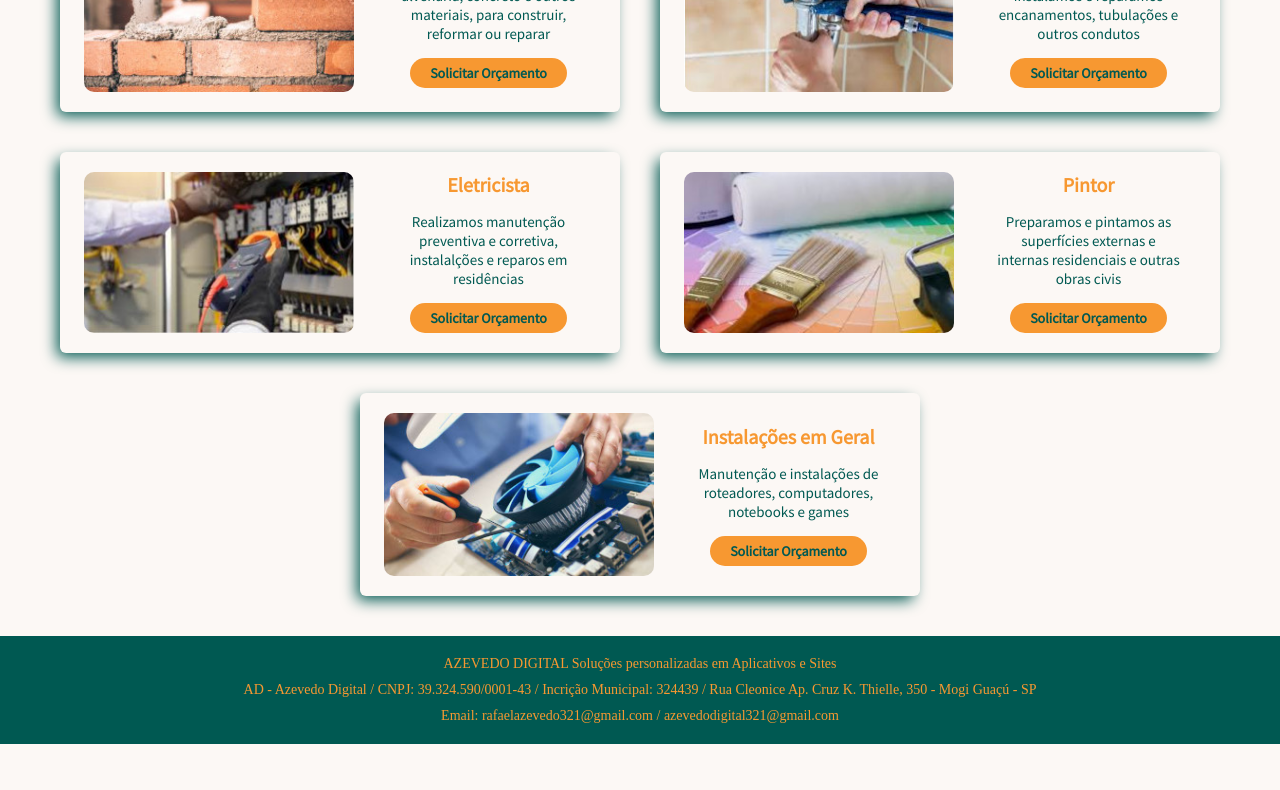
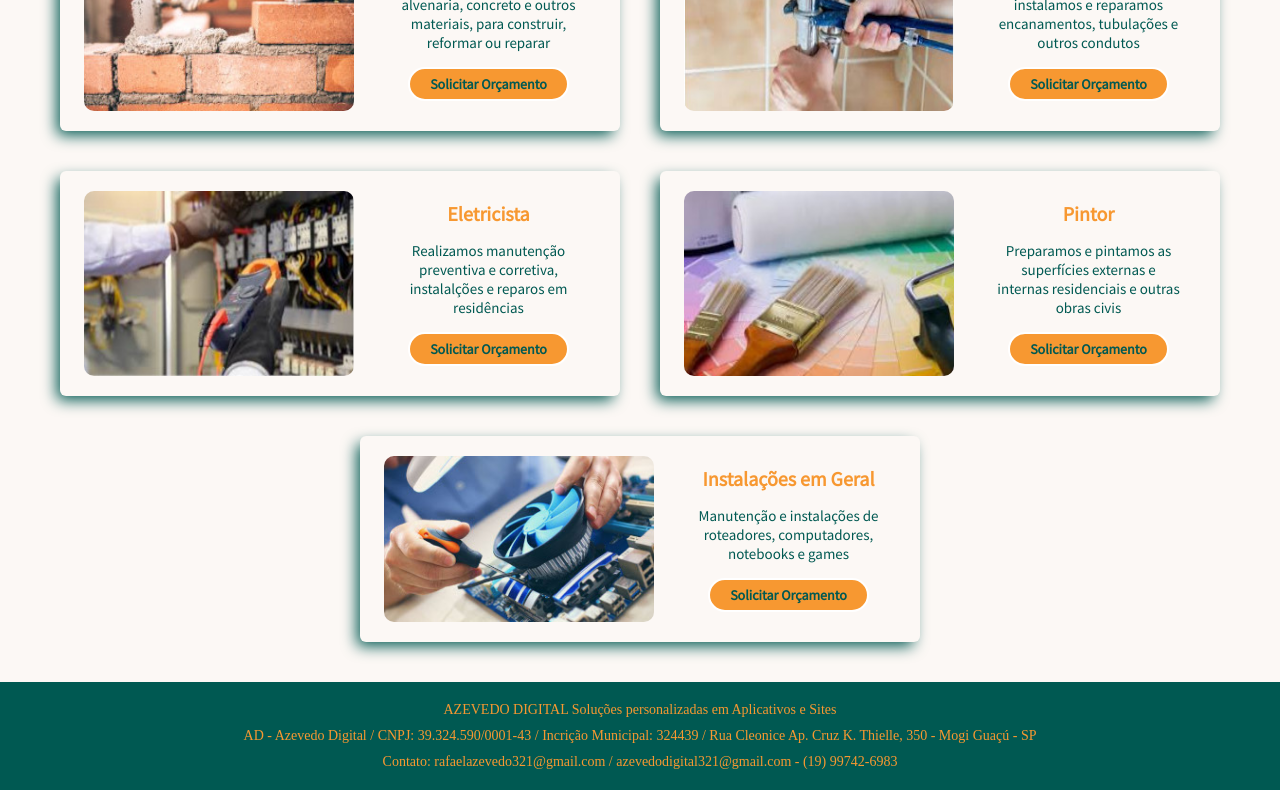
Before and after one commit to RafaelBiatoAzevedo/brothers, a plain HTML site: page index.html in a window 1280 px wide. Shown: the part 338-1128 px from the top of the page. Before the commit the page ends 1082 px from the top, so only its background shows below. Drawn offline with Linux system fonts and the light colour scheme.

Commit message:
feat: refactor all

```diff
--- /dev/null
+++ b/data.js
@@ -0,0 +1,197 @@
+export const services = [
+  {
+    title: 'Pedreiro',
+    image: './images/pedreiro.jpg',
+    description:
+      'Executamos trabalhos em alvenaria, concreto e outros materiais, para construir, reformar ou reparar',
+  },
+  {
+    title: 'Encanador',
+    image: './images/encanador.jpeg',
+    description:
+      'Montamos, ajustamos, instalamos e reparamos encanamentos, tubulações e outros condutos',
+  },
+  {
+    title: 'Eletricista',
+    image: './images/eletricista.jpeg',
+    description:
+      'Realizamos manutenção preventiva e corretiva, instalalções e reparos em residências',
+  },
+  {
+    title: 'Pintor',
+    image: './images/pintor.jpeg',
+    description:
+      'Preparamos e pintamos as superfícies externas e internas residenciais e outras obras civis',
+  },
+  {
+    title: 'Instalações em Geral',
+    image: './images/manutencao.jpg',
+    description:
+      'Manutenção e instalações de roteadores, computadores, notebooks e games',
+  },
+];
+
+export const professionals = [
+  {
+    name: 'Rafael Azevedo',
+    work: 'Desenvolvedor de sitemas',
+    description:
+      'Desenvolvedor Web Full Stack \nAnálise de Sistemas na Puc-Campinas \nManutenção de Computadores \nSenai',
+    cel: '(19) 99742-6983',
+    picture: './images/contacts/rafael-picture.jpg',
+  },
+  {
+    name: 'Jean Maycon',
+    work: 'Samae-Mogi-Guaçu',
+    description:
+      'Trabalha no Samae a mais de 15 anos\nExperiência com construção em geral \nEducação Física na Anhanguera',
+    cel: '(19) 99906-4561',
+    picture: './images/contacts/jean-picture.jpg',
+  },
+];
+
+export const mason = [
+  {
+    title: 'Concretagem',
+    image: './images/mason/concretagem.jpg',
+    description: 'Fazemos concreagem de calçadas, lajes e solos em geral.',
+  },
+  {
+    title: 'Contrapiso',
+    image: './images/mason/contrapiso.jpeg',
+    description:
+      'Fazemos contrapisos em concreto ou argamassa, para impermeabilizar, regular e nivelar solo e lajes.',
+  },
+  {
+    title: 'Assentamento de Pisos',
+    image: './images/mason/assentamento-pisos.jpeg',
+    description: 'Assentamos pisos, cerâmicas e pedras com ótimo acabamento.',
+  },
+  {
+    title: 'Reboco',
+    image: './images/mason/reboco.jpeg',
+    description:
+      'Aplicamos reboco para acabamento ou assentamento de azuleijos.',
+  },
+  {
+    title: 'Assentamento de Azuleijos',
+    image: './images/mason/azuleijo.jpeg',
+    description: 'Assentamos azuleijos com ótimo acabamento.',
+  },
+  {
+    title: 'Muros',
+    image: './images/mason/muros.jpeg',
+    description: 'Construimos muros com todos tipos tijolos.',
+  },
+  {
+    title: 'Instalação de Portões',
+    image: './images/mason/instalacao-portao.jpeg',
+    description: 'Instalamos portões basculantes, corrediços e comuns.',
+  },
+  {
+    title: 'Instalação de Pias',
+    image: './images/mason/instalacao-da-pia.webp',
+    description:
+      'Instalamos pias de cozinha, banheiro e lavanderia com ótimo acabamento.',
+  },
+];
+
+export const plumber = [
+  {
+    title: 'Vazamentos',
+    image: './images/plumber/vazamento.jpeg',
+    description:
+      'Achamos vazamentos com aparelho, consertamos e fazemos ótimo acamento e limpeza. ',
+  },
+  {
+    title: 'Instalacões Torneiras',
+    image: './images/plumber/torneira.jpeg',
+    description:
+      'Instalamos todos tipos de torneiras, registros, sifões  e trocamos reparos.',
+  },
+  {
+    title: 'Caixa água Padrão',
+    image: './images/plumber/caixa-padrao-agua.jpg',
+    description:
+      'Instalamos caixa água padrão de acordo com expecificações do SAMAE.',
+  },
+  {
+    title: 'Caixa de Gordura',
+    image: './images/plumber/caixa-gordura.jpeg',
+    description: 'Instalamos caixa de gordura com ótimo acabamento.',
+  },
+];
+
+export const electrician = [
+  {
+    title: 'Instalações em Geral',
+    image: './images/electrician/instalacoesgeralEletri.jpeg',
+    description:
+      'Instalamos tomadas e bocais em geral, chuveiros, ventiladores, lustres, etc',
+  },
+  {
+    title: 'Caixa de Distribuição',
+    image: './images/electrician/caixa_distribuicao.jpeg',
+    description:
+      'Instalamos Caixa distribuidoras de acordo com a norma NBR-5410',
+  },
+  {
+    title: 'Segurança',
+    image: './images/electrician/cameras.jpeg',
+    description: 'Instalamos câmeras de segurança e interfone',
+  },
+];
+
+export const painter = [
+  {
+    title: 'Pintura de Paredes',
+    image: './images/painter/pintura_parede.jpeg',
+    description: 'Pintamos todos tipos de paredes',
+  },
+  {
+    title: 'Pintura de Pisos',
+    image: './images/painter/pintura_pisos.jpeg',
+    description: 'Pintamos calçadas e pisos em geral',
+  },
+  {
+    title: 'Pintura de Ferragem',
+    image: './images/painter/pintura_ferragem.jpeg',
+    description: 'Pintamos janelas, venezianas, portões e grades',
+  },
+];
+
+export const installationGeneral = [
+  {
+    title: 'Computadores e notebooks',
+    image: './images/installation/limpeza_computador.jpeg',
+    description:
+      'Limpamos, trocamos pasta térmica, formatamos e fazemos upgrades',
+  },
+  {
+    title: 'Limpeza VideoGames',
+    image: './images/installation/limpeza_videogame.jpeg',
+    description:
+      'Limpamos e trocamos pasta térmica para aumentar vida útil do seu VideoGame',
+  },
+  {
+    title: 'Redes e roteadores',
+    image: './images/installation/instalacao_redes.jpeg',
+    description:
+      'Fazemos instalações de redes, cabos, switch e roteadores para melhorar tranmissão de dados',
+  },
+  {
+    title: 'Desbloqueio de PS3',
+    image: './images/installation/desbloqueio_ps3.jpeg',
+    description: 'Desbloqueamos seu PS3 com mais de 1000 jogos famosos',
+  },
+];
+
+export const company =
+  'Logo criado em Free Logo Maker. \n' +
+  '"Brothers reparos em geral" ' +
+  'nome fantasia criado pelo desenvolvedor Rafael Biato de Azevedo.\n' +
+  'Azevedo Digital - Soluções personalizadas em Aplicativos e Sites.\n' +
+  'CNPJ: 39.324.590/0001-43 / Incrição Municipal: 324439 \n' +
+  'Rua Cleonice Ap. Cruz Thielle, 350 - Jd Alvorada - Mogi-Guaçu - SP\n' +
+  'Contatos: rafaelazevedo321@gmail.com / azevedodigital321@gmail.com\n' +
+  'Cel: (19) 99742-6983';
--- a/index.html
+++ b/index.html
@@ -12,7 +12,7 @@
       rel="stylesheet"
     />
     <link rel="stylesheet" href="style.css" />
-    <script src="script.js"></script>
+    <script type="module" src="script.js"></script>
   </head>
   <body>
     <header>
@@ -66,7 +66,8 @@
           324439 / Rua Cleonice Ap. Cruz K. Thielle, 350 - Mogi Guaçú - SP
         </p>
         <p class="company">
-          Email: rafaelazevedo321@gmail.com / azevedodigital321@gmail.com
+          Contato: rafaelazevedo321@gmail.com / azevedodigital321@gmail.com -
+          (19) 99742-6983
         </p>
       </div>
     </footer>
--- a/script.js
+++ b/script.js
@@ -1,206 +1,29 @@
-const services = [
-  {
-    title: 'Pedreiro',
-    image: './images/pedreiro.jpg',
-    description:
-      'Executamos trabalhos em alvenaria, concreto e outros materiais, para construir, reformar ou reparar',
-  },
-  {
-    title: 'Encanador',
-    image: './images/encanador.jpeg',
-    description:
-      'Montamos, ajustamos, instalamos e reparamos encanamentos, tubulações e outros condutos',
-  },
-  {
-    title: 'Eletricista',
-    image: './images/eletricista.jpeg',
-    description:
-      'Realizamos manutenção preventiva e corretiva, instalalções e reparos em residências',
-  },
-  {
-    title: 'Pintor',
-    image: './images/pintor.jpeg',
-    description:
-      'Preparamos e pintamos as superfícies externas e internas residenciais e outras obras civis',
-  },
-  {
-    title: 'Instalações em Geral',
-    image: './images/manutencao.jpg',
-    description:
-      'Manutenção e instalações de roteadores, computadores, notebooks e games',
-  },
-];
+import {
+  services,
+  professionals,
+  mason,
+  plumber,
+  electrician,
+  painter,
+  installationGeneral,
+  company,
+} from './data.js';
 
-const professionals = [
-  {
-    name: 'Rafael Azevedo',
-    work: 'Estudante',
-    description:
-      'Developer Web Full Stack \nAnálise de Sistemas na Puc-Campinas 2009 \nManutenção de Computadores 2004 \nSenai 2002',
-    cel: '(19) 99742-6983',
-    picture: './images/contacts/rafael-picture.jpg',
-  },
-  {
-    name: 'Jean Maycon',
-    work: 'Samae-Mogi-Guaçu',
-    description:
-      'Trabalha no Samae a mais de 15 anos\nExperiência em construção em geral \nEducação Física na Anhanguera',
-    cel: '(19) 99906-4561',
-    picture: './images/contacts/jean-picture.jpg',
-  },
-];
-
-const mason = [
-  {
-    title: 'Concretagem',
-    image: './images/mason/concretagem.jpg',
-    description: 'Fazemos concreagem de calçadas, lajes e solos em geral.',
-  },
-  {
-    title: 'Contrapiso',
-    image: './images/mason/contrapiso.jpeg',
-    description:
-      'Fazemos contrapisos em concreto ou argamassa, para impermeabilizar, regular e nivelar solo e lajes.',
-  },
-  {
-    title: 'Assentamento de Pisos',
-    image: './images/mason/assentamento-pisos.jpeg',
-    description: 'Assentamos pisos, cerâmicas e pedras com ótimo acabamento.',
-  },
-  {
-    title: 'Reboco',
-    image: './images/mason/reboco.jpeg',
-    description:
-      'Aplicamos reboco para acabamento ou assentamento de azuleijos.',
-  },
-  {
-    title: 'Assentamento de Azuleijos',
-    image: './images/mason/azuleijo.jpeg',
-    description: 'Assentamos azuleijos com ótimo acabamento.',
-  },
-  {
-    title: 'Muros',
-    image: './images/mason/muros.jpeg',
-    description: 'Construimos muros com todos tipos tijolos.',
-  },
-  {
-    title: 'Instalação de Portões',
-    image: './images/mason/instalacao-portao.jpeg',
-    description: 'Instalamos portões basculantes, corrediços e comuns.',
-  },
-  {
-    title: 'Instalação de Pias',
-    image: './images/mason/instalacao-da-pia.webp',
-    description:
-      'Instalamos pias de cozinha, banheiro e lavanderia com ótimo acabamento.',
-  },
-];
-
-const plumber = [
-  {
-    title: 'Vazamentos',
-    image: './images/plumber/vazamento.jpeg',
-    description:
-      'Achamos vazamentos com aparelho, consertamos e fazemos ótimo acamento e limpeza. ',
-  },
-  {
-    title: 'Instalacões Torneiras',
-    image: './images/plumber/torneira.jpeg',
-    description:
-      'Instalamos todos tipos de torneiras, registros, sifões  e trocamos reparos.',
-  },
-  {
-    title: 'Caixa água Padrão',
-    image: './images/plumber/caixa-padrao-agua.jpg',
-    description:
-      'Instalamos caixa água padrão de acordo com expecificações do SAMAE.',
-  },
-  {
-    title: 'Caixa de Gordura',
-    image: './images/plumber/caixa-gordura.jpeg',
-    description: 'Instalamos caixa de gordura com ótimo acabamento.',
-  },
-];
-
-const electrician = [
-  {
-    title: 'Instalações em Geral',
-    image: './images/electrician/instalacoesgeralEletri.jpeg',
-    description:
-      'Instalamos tomadas e bocais em geral, chuveiros, ventiladores, lustres, etc',
-  },
-  {
-    title: 'Caixa de Distribuição',
-    image: './images/electrician/caixa_distribuicao.jpeg',
-    description:
-      'Instalamos Caixa distribuidoras de acordo com a norma NBR-5410',
-  },
-  {
-    title: 'Segurança',
-    image: './images/electrician/cameras.jpeg',
-    description: 'Instalamos câmeras de segurança e interfone',
-  },
-];
-
-const painter = [
-  {
-    title: 'Pintura de Paredes',
-    image: './images/painter/pintura_parede.jpeg',
-    description: 'Pintamos todos tipos de paredes',
-  },
-  {
-    title: 'Pintura de Pisos',
-    image: './images/painter/pintura_pisos.jpeg',
-    description: 'Pintamos calçadas e pisos em geral',
-  },
-  {
-    title: 'Pintura de Ferragem',
-    image: './images/painter/pintura_ferragem.jpeg',
-    description: 'Pintamos janelas, venezianas, portões e grades',
-  },
-];
-
-const installationGeneral = [
-  {
-    title: 'Computadores e notebooks',
-    image: './images/installation/limpeza_computador.jpeg',
-    description:
-      'Limpamos, trocamos pasta térmica, formatamos e fazemos upgrades',
-  },
-  {
-    title: 'Limpeza VideoGames',
-    image: './images/installation/limpeza_videogame.jpeg',
-    description:
-      'Limpamos e trocamos pasta térmica para aumentar vida útil do seu VideoGame',
-  },
-  {
-    title: 'Redes e roteadores',
-    image: './images/installation/instalacao_redes.jpeg',
-    description:
-      'Fazemos instalações de redes, cabos, switch e roteadores para melhorar tranmissão de dados',
-  },
-  {
-    title: 'Desbloqueio de PS3',
-    image: './images/installation/desbloqueio_ps3.jpeg',
-    description: 'Desbloqueamos seu PS3 com mais de 1000 jogos famosos',
-  },
-];
-
-createElement = (obj) => {
+const createElement = (data) => {
   const div = document.createElement('div');
   div.className = 'service-container';
   const image = document.createElement('img');
   image.className = 'service-image';
-  image.src = obj.image;
+  image.src = data.image;
   div.appendChild(image);
   const div2 = document.createElement('div');
   div2.className = 'text-container';
   const h2 = document.createElement('h2');
   h2.className = 'service-title';
-  h2.innerText = obj.title;
+  h2.innerText = data.title;
   const p = document.createElement('p');
   p.className = 'service-description';
-  p.innerText = obj.description;
+  p.innerText = data.description;
   const btn = document.createElement('button');
   btn.className = 'btn-order service-btn';
   btn.id = 'btnOrder';
@@ -212,23 +35,24 @@ createElement = (obj) => {
   document.querySelector('#containerMain').appendChild(div);
 };
 
-createServices = (list) => list.forEach((service) => createElement(service));
+const createServices = (list) =>
+  list.forEach((service) => createElement(service));
 
-createElementContacts = (obj) => {
+const createElementContacts = (data) => {
   const div = document.createElement('div');
   div.className = 'contact-container';
   const image = document.createElement('img');
   image.className = 'contact-image';
-  image.src = obj.picture;
+  image.src = data.picture;
   const h2 = document.createElement('h2');
   h2.className = 'contact-name';
-  h2.innerText = obj.name;
+  h2.innerText = data.name;
   const descri = document.createElement('p');
   descri.className = 'contact-description';
-  descri.innerText = obj.description;
+  descri.innerText = data.description;
   const cel = document.createElement('p');
   cel.className = 'contact-cel';
-  cel.innerText = `WhatsApp ${obj.cel}`;
+  cel.innerText = `WhatsApp ${data.cel}`;
   div.appendChild(image);
   div.appendChild(h2);
   div.appendChild(descri);
@@ -237,7 +61,7 @@ createElementContacts = (obj) => {
   divMain.appendChild(div);
 };
 
-createContacts = () => {
+const createContacts = () => {
   const container = document.querySelector('#containerMain');
   container.innerHTML = '';
 
@@ -260,12 +84,12 @@ createContacts = () => {
   professionals.forEach((profi) => createElementContacts(profi));
 };
 
-eventsBtn = () =>
+const eventsBtn = () =>
   document
     .querySelectorAll('#btnOrder')
     .forEach((btn) => btn.addEventListener('click', createContacts));
 
-showInMain = (list, evt) => {
+const showInMain = (list, evt) => {
   const container = document.querySelector('#containerMain');
   container.innerHTML = '';
   createServices(list);
@@ -277,7 +101,7 @@ showInMain = (list, evt) => {
   }
 };
 
-showCompany = () => {
+const showCompany = () => {
   const container = document.querySelector('#containerMain');
   container.innerHTML = '';
   const div = document.createElement('div');
@@ -286,26 +110,19 @@ showCompany = () => {
   h2.innerText = 'Informações';
   h2.className = 'subtitle logoSubtitle';
   const paragraph = document.createElement('p');
-  paragraph.innerText =
-    'Logo criado em Free Logo Maker. \n' +
-    '"Brothers reparos em geral" ' +
-    'nome fantasia criado pelo desenvolvedor Rafael Biato de Azevedo.\n' +
-    'Azevedo Digital - Soluções personalizadas em Aplicativos e Sites.\n' +
-    'CNPJ: 39.324.590/0001-43 / Incrição Municipal: 324439 \n' +
-    'Rua Cleonice Ap. Cruz Thielle, 350 - Jd Alvorada - Mogi-Guaçu - SP\n' +
-    'Emails: rafaelazevedo321@gmail.com / azevedodigital321@gmail.com';
+  paragraph.innerText = company;
   paragraph.className = 'paragraph-logo';
   div.appendChild(h2);
   div.appendChild(paragraph);
   container.appendChild(div);
 };
 
-eventBtnHeader = () =>
+const eventBtnHeader = () =>
   document
     .querySelector('#btnHeader')
     .addEventListener('click', createContacts);
 
-eventsMenu = () => {
+const eventsMenu = () => {
   eventBtnHeader();
   const logo = document.querySelector('#logoType');
   logo.addEventListener('click', showCompany);
--- a/style.css
+++ b/style.css
@@ -102,14 +102,21 @@ main {
   border-radius: 30px;
   padding: 6px 20px;
   background-color: #f79831;
+  border: solid 2px #fff;
   color: #005952;
   font-weight: bold;
   cursor: pointer;
 }
 
+.btn-order:hover {
+  border: solid 2px #005952;
+}
+
 .service-btn {
   padding: 6px 20px;
   font-size: 14px;
+
+  justify-self: flex-end;
 }
 
 .span-button {
@@ -193,7 +200,8 @@ main {
   display: flex;
   flex-direction: column;
   align-items: center;
-  justify-content: center;
+  justify-content: space-between;
+  padding: 10px 0;
 
   width: 40%;
 }
```
